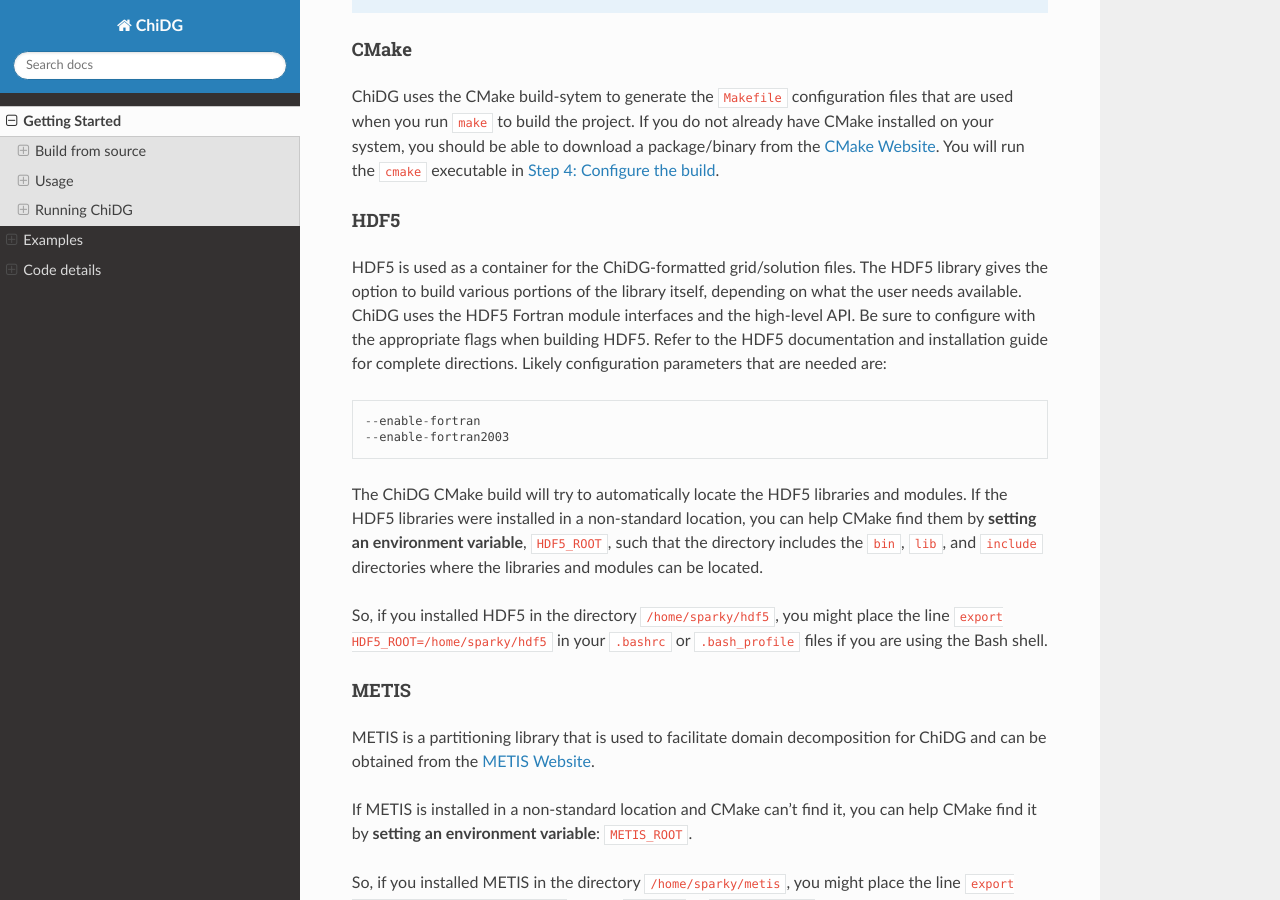
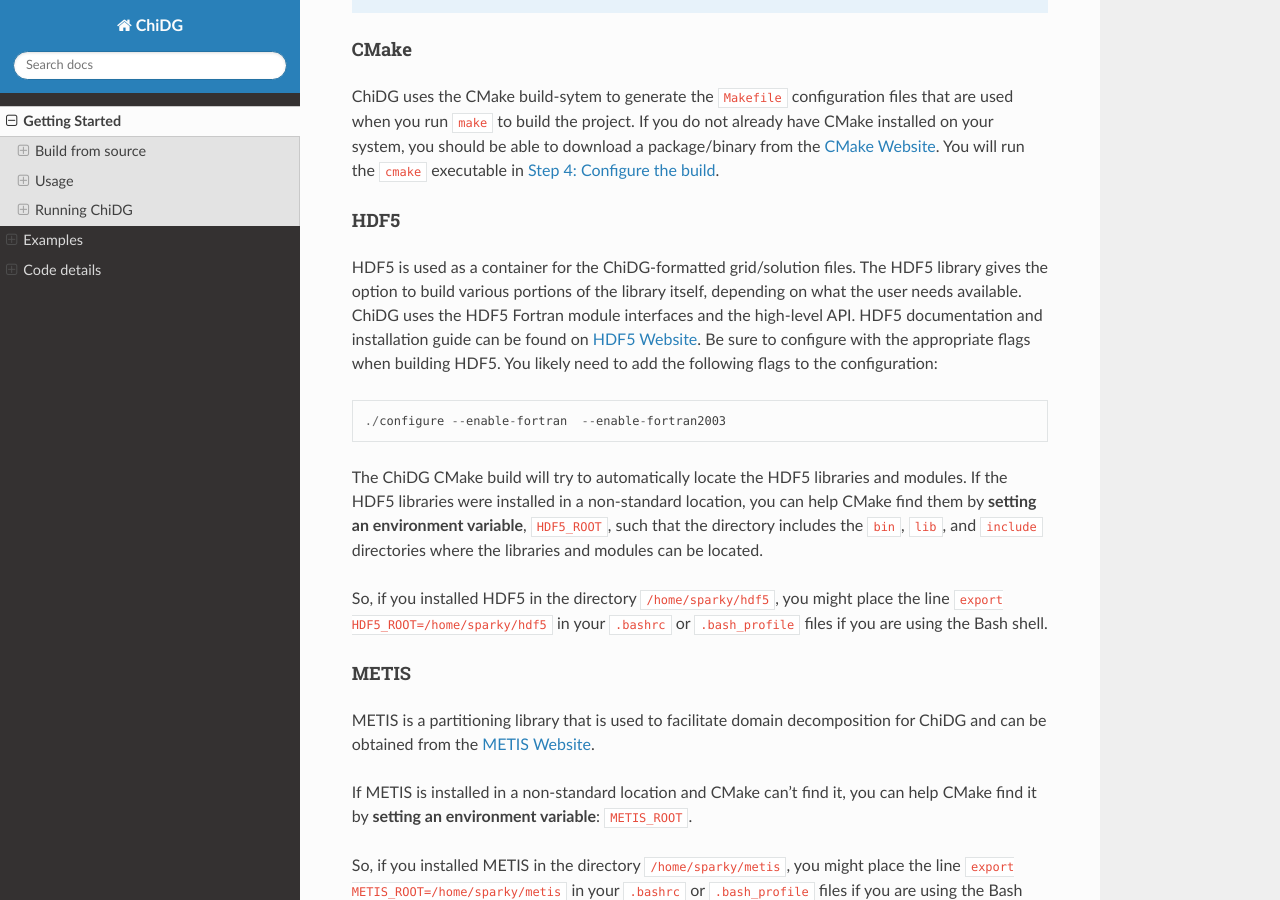
Before and after one commit to nwukie/ChiDG_pysite, a Sphinx documentation site: the page built from source/getting_started/getting_started.rst, in a window 1280 px wide and 900 px high, scrolled down 1296 px. Built offline with Sphinx 7.4.7 and the Read the Docs theme 2.0.0, drawn with Linux system fonts in a browser that asks for light colours; some of the changed text lies outside the part shown.

Commit message:
Changed gettin_started documentation

```diff
--- a/source/getting_started/getting_started.rst
+++ b/source/getting_started/getting_started.rst
@@ -100,14 +100,13 @@
 HDF5 is used as a container for the ChiDG-formatted grid/solution files. The HDF5 library
 gives the option to build various portions of the library itself, depending on what the
 user needs available. ChiDG uses the HDF5 Fortran module interfaces and the high-level API.
-Be sure to configure with the appropriate flags when building HDF5. Refer to the HDF5 documentation
-and installation guide for complete directions. Likely configuration parameters
-that are needed are:
+HDF5 documentation and installation guide can be found on
+`HDF5 Website <https://support.hdfgroup.org/ftp/HDF5/current/src/unpacked/release_docs/INSTALL>`_.
+Be sure to configure with the appropriate flags when building HDF5. You likely need to add the following flags to the configuration:
 
 ::
 
-    --enable-fortran
-    --enable-fortran2003
+    ./configure --enable-fortran  --enable-fortran2003
 
 
 The ChiDG CMake build will try to automatically locate the HDF5 libraries and
@@ -234,10 +233,23 @@
     cmake -DParameter=Option ..
 
 
+A typical build configure looks like:
+
+::
+
+    cmake -DCMAKE_Fortran_COMPILER=gfortran ..
+
+A developer might configure the build using the following option:
+
+::
+
+    cmake -DCMAKE_Fortran_COMPILER=gfortran -DCMAKE_BUILD_TYPE=Debug -DTESTING=True ..
+
+
 =============================== ======================================================= ================
 Parameter                       Description                                             Options
 =============================== ======================================================= ================
-CMAKE_Fortran_COMPILER          Specify a Fortran Compiler
+CMAKE_Fortran_COMPILER          Specify a Fortran Compiler       			``gfortran``
 
 
 CMAKE_BUILD_TYPE                Specify what type of compiler settings to build with    ``Release``
```
